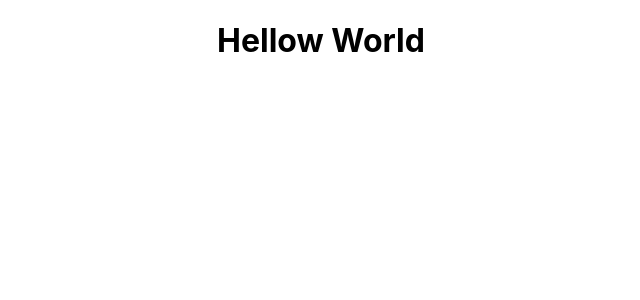
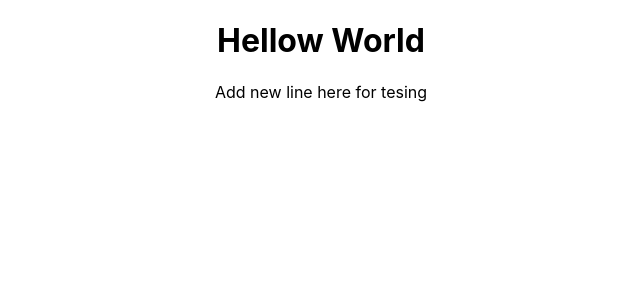
Before and after one commit to ranjithkarnan/reactproject, a React (Create React App) app: page / in a window 1280 px wide. Shown: the top 300 px of the page, without its empty margins (319-959 px from the left). Built offline with nearby package versions, Linux system fonts and the light colour scheme.

Commit message:
new changes updated

```diff
--- a/src/App.js
+++ b/src/App.js
@@ -5,6 +5,7 @@ function App() {
   return (
     <div className="App">
       <h1>Hellow World</h1>
+      <div>Add new line here for tesing</div>
     </div>
   );
 }
```
